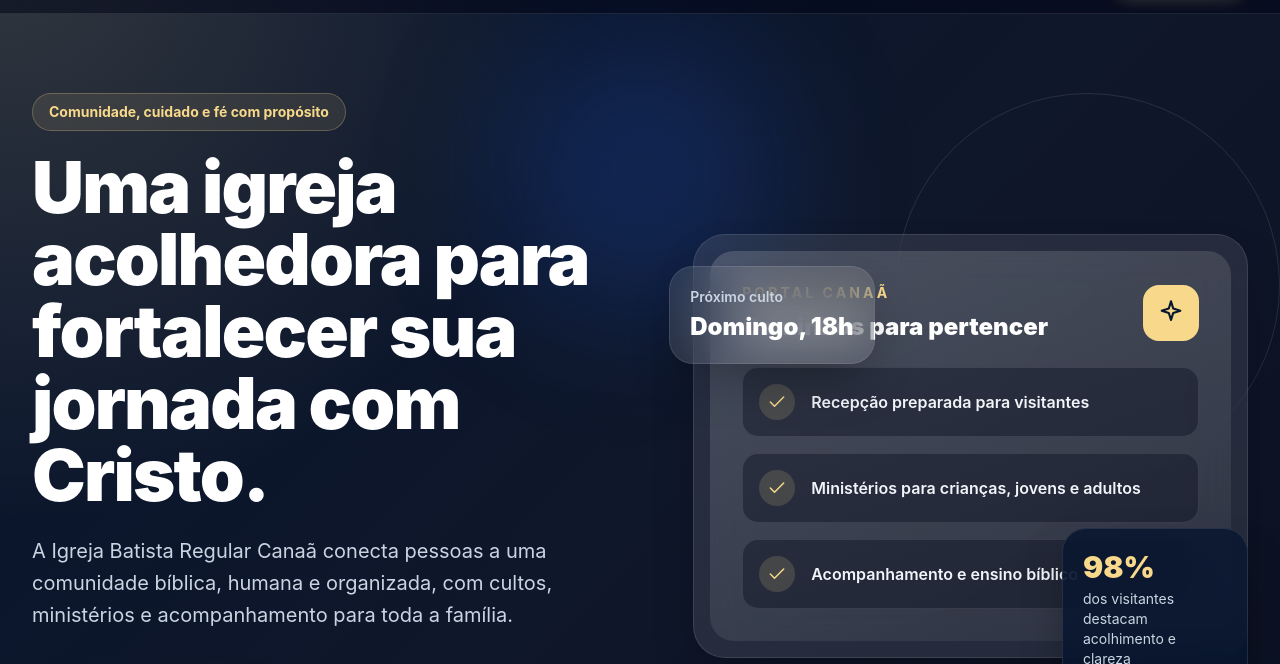
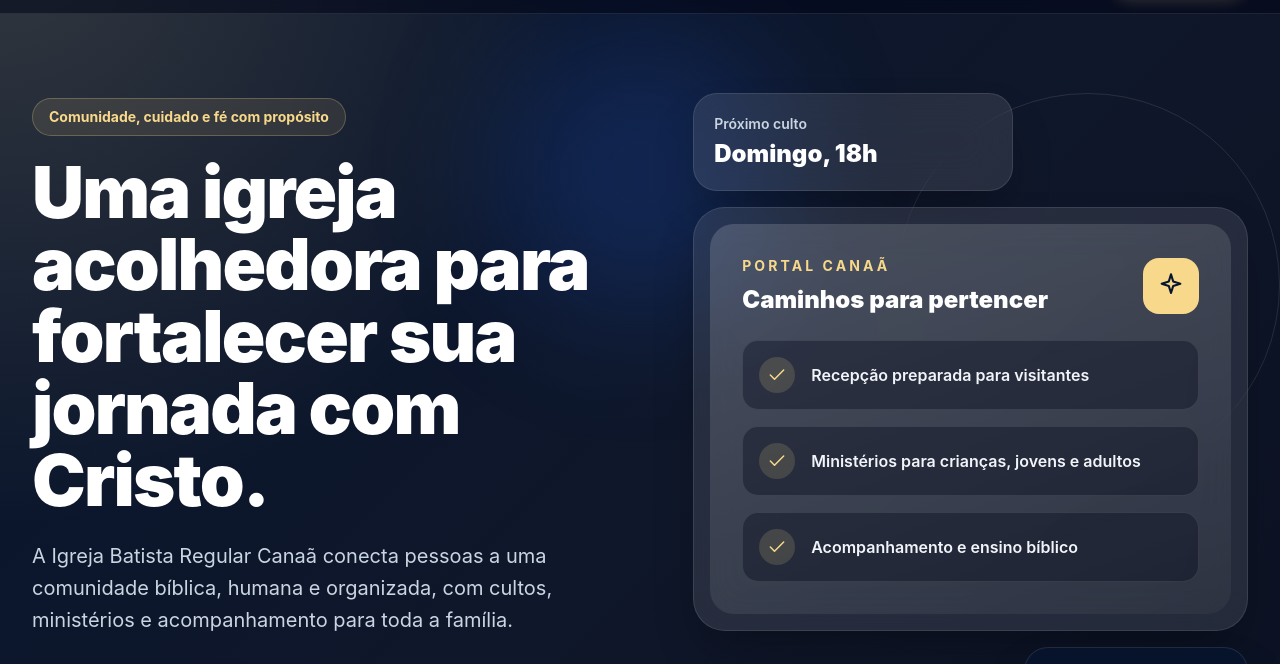
Before and after one commit to ProfWashingtonAraujo/ibrcanaa, an Astro site: page / in a window 1280 px wide. Shown: the part 67-731 px from the top of the page. Built offline with nearby package versions, Linux system fonts and the light colour scheme; Astro itself is replaced by a stand-in of ours.

Commit message:
fix: keep hero cards clear on desktop

```diff
--- a/src/components/Hero.astro
+++ b/src/components/Hero.astro
@@ -28,7 +28,7 @@
     </div>
 
     <div class="reveal relative">
-      <div class="mb-4 hidden max-w-xs rounded-3xl border border-white/10 bg-white/10 p-5 shadow-2xl shadow-black/30 backdrop-blur-xl sm:block xl:absolute xl:-left-6 xl:top-8 xl:z-10 xl:mb-0">
+      <div class="mb-4 hidden max-w-xs rounded-3xl border border-white/10 bg-white/10 p-5 shadow-2xl shadow-black/30 backdrop-blur-xl sm:block 2xl:absolute 2xl:-left-8 2xl:top-8 2xl:z-10 2xl:mb-0">
         <p class="text-sm font-semibold text-slate-300">Próximo culto</p>
         <p class="mt-1 text-2xl font-black text-white">Domingo, 18h</p>
       </div>
@@ -53,7 +53,7 @@
           </div>
         </div>
       </div>
-      <div class="mt-4 ml-auto max-w-56 rounded-3xl border border-white/10 bg-canaa-950/80 p-5 shadow-2xl shadow-black/40 backdrop-blur-xl xl:absolute xl:-right-0 xl:-bottom-8 xl:mt-0">
+      <div class="mt-4 ml-auto max-w-56 rounded-3xl border border-white/10 bg-canaa-950/80 p-5 shadow-2xl shadow-black/40 backdrop-blur-xl 2xl:absolute 2xl:-right-4 2xl:-bottom-10 2xl:mt-0">
         <p class="text-3xl font-black text-gold-300">98%</p>
         <p class="mt-1 max-w-36 text-sm text-slate-300">dos visitantes destacam acolhimento e clareza</p>
       </div>
```
